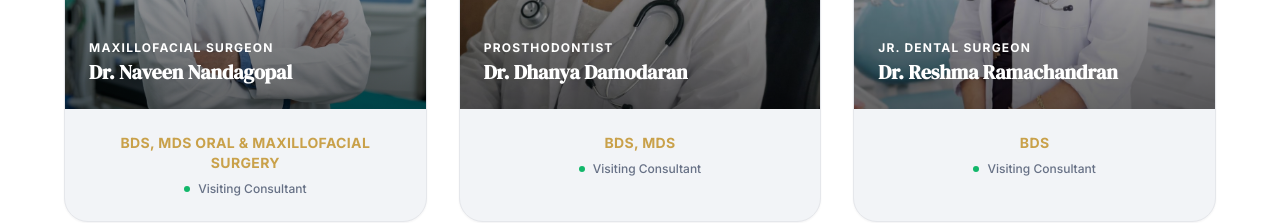
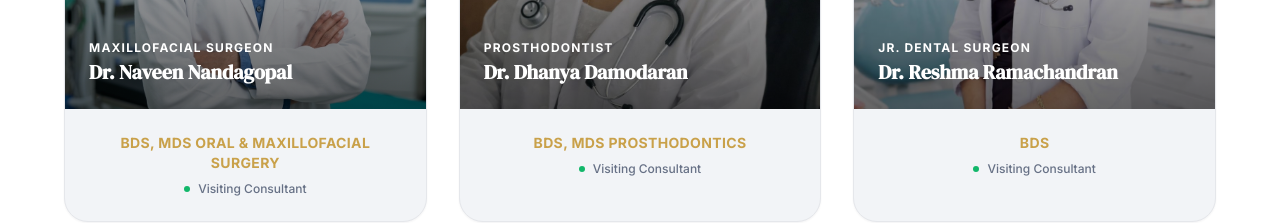
Before and after one commit to anujayeshalukka/CoralDentalCare, a React (Vite) app: page /about in a window 1280 px wide. Shown: the part 3300-3523 px from the top of the page. Built offline with nearby package versions, Linux system fonts and the light colour scheme; the HTML template or start-up script is replaced by a standard one.

Commit message:
style: update qualification for Dr. Dhanya Damodaran for accuracy

```diff
--- a/src/pages/About.tsx
+++ b/src/pages/About.tsx
@@ -49,7 +49,7 @@ const About: React.FC = () => {
     {
       name: 'Dr. Dhanya Damodaran',
       role: 'Prosthodontist',
-      qualification: 'BDS, MDS',
+      qualification: 'BDS, MDS Prosthodontics',
       image: prosthoDoctorImg
     },
     {
--- a/src/pages/Services.tsx
+++ b/src/pages/Services.tsx
@@ -99,7 +99,7 @@ const Services: React.FC = () => {
     {
       name: 'Dr. Dhanya Damodaran',
       role: 'Prosthodontist',
-      qualification: 'BDS, MDS',
+      qualification: 'BDS, MDS Prosthodontics',
       image: prosthoDoctorImg
     },
     {
```
